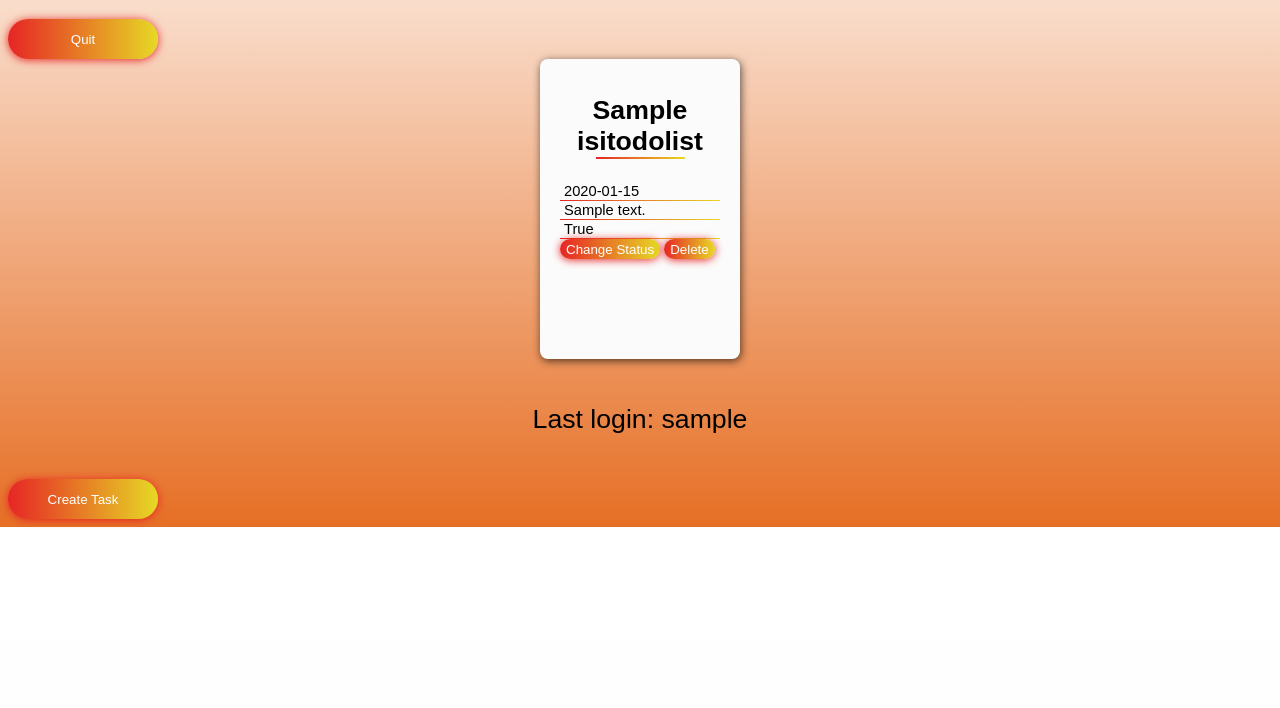
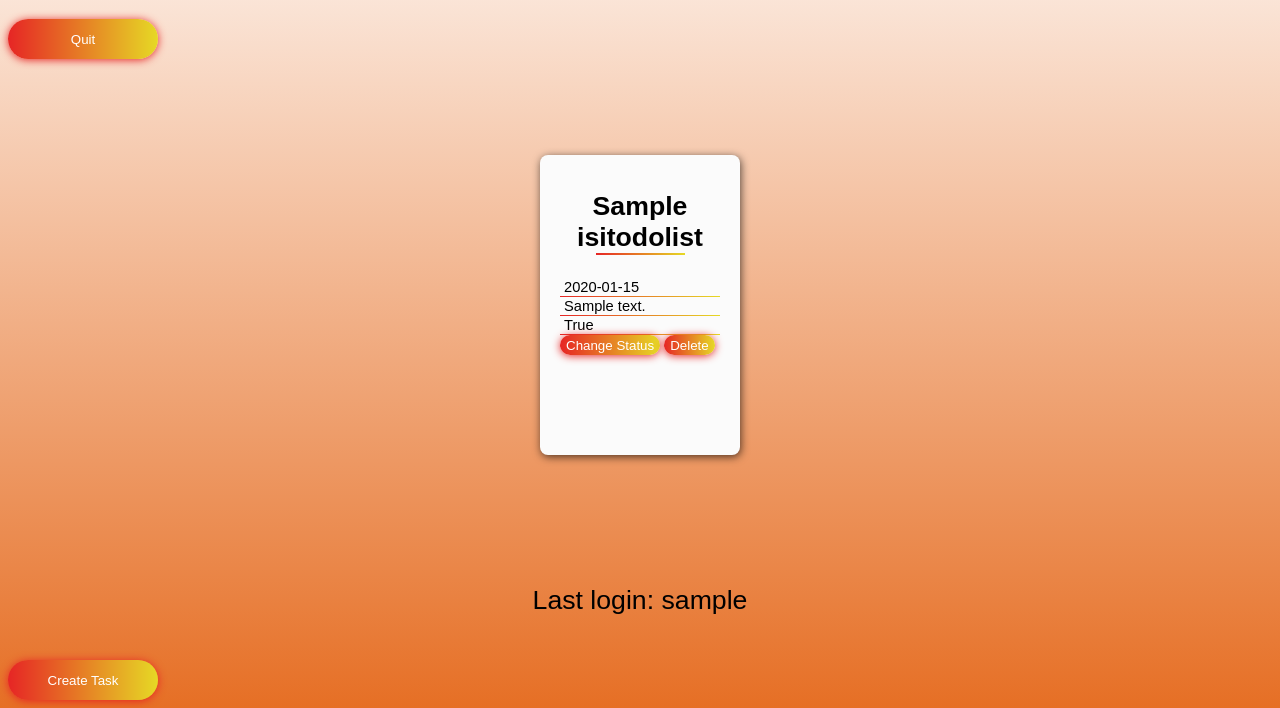
Before and after one commit to hikamfajduani/Repo-Hikam-Tugas1, a Django app: template todolist/templates/todolist.html in a window 1280 px wide. Shown: the part 162-870 px from the top of the page. Before the commit the page ends 689 px from the top, so only its background shows below. Run offline with Django 4.2, Linux system fonts and the light colour scheme; tables that the repository leaves empty hold one stand-in row (values such as "Sample post"); the template is opened without the code that fills it: values that come from a table or form of the project are taken from there, most other values are stand-ins (such as "Sample title", 1, 10 or a date in 2020).

Commit message:
menambahkan file baru

```diff
--- a/todolist/templates/todolist.html
+++ b/todolist/templates/todolist.html
@@ -11,6 +11,10 @@
     label {
     font-family: "Raleway", sans-serif;
     font-size: 11pt;
+    overflow-wrap: anywhere;
+    word-wrap: break-word;
+    word-break: normal;
+    hyphens: auto;
     }
     .header-text{
       font-family: "Raleway", sans-serif;
@@ -36,7 +40,7 @@
     border-radius: 8px;
     box-shadow: 1px 2px 8px rgba(0, 0, 0, 0.65);
     height: 300px;
-    margin: auto;
+    margin: 6rem auto 8.1rem auto;
     width: 200px;
     }
     #card-content {
@@ -135,7 +139,6 @@
 </a>
 
 {% for todo in list_todo %}
-<div class="flex">
   <div id="card">
     <div id="card-content">
       <div id="card-title">
@@ -169,7 +172,6 @@
       </div>
     </div>
   </div>
-</div>
 {% endfor %}
 
 <h5 class="body-text">Last login: {{ last_login }}</h5>
```
